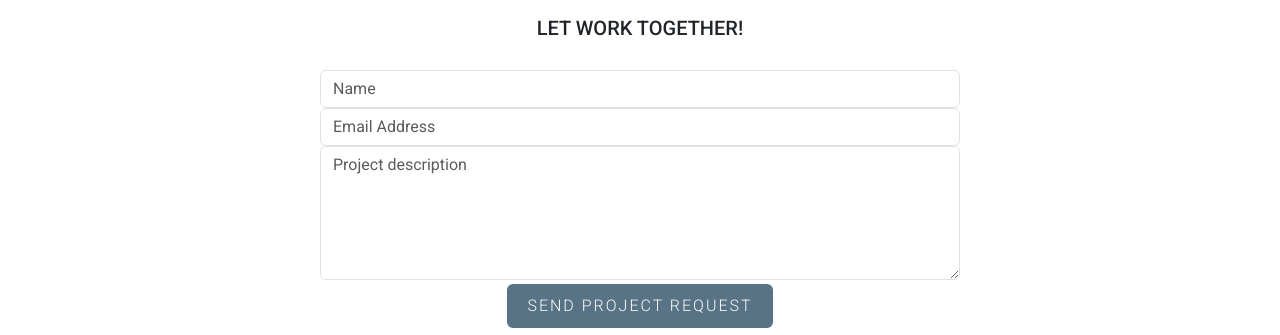
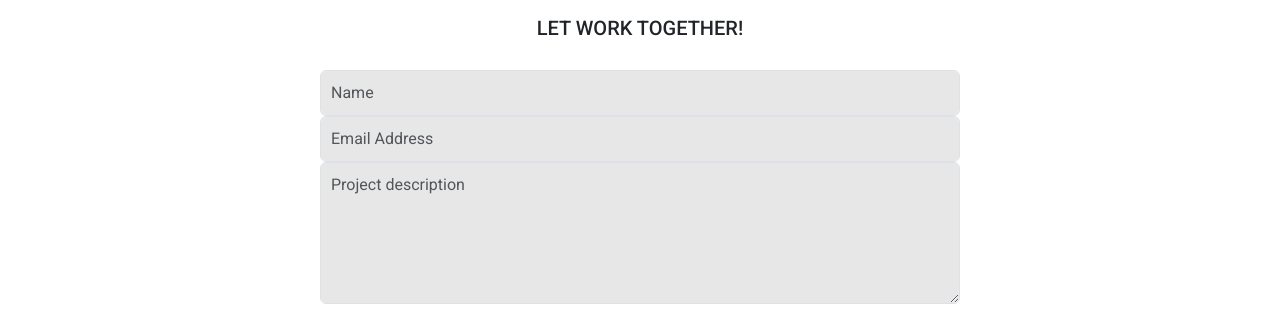
Before and after one commit to TerryLoc/resume-project, a plain HTML site: page contact.html in a window 1280 px wide. Shown: the part 436-771 px from the top of the page. Drawn offline with nearby package versions, Linux system fonts and the light colour scheme.

```diff
--- a/assets/css/style.css
+++ b/assets/css/style.css
@@ -371,11 +371,21 @@
   max-width: 70%;
 }
 
+.center-form input {
+  background-color: rgba(25, 25, 25, 0.1);
+  padding: 10px;
+}
+
+.center-form textarea {
+  background-color: rgba(25, 25, 25, 0.1);
+  padding: 10px;
+}
+
 button[type='submit'] {
   background-color: #577385;
   color: #fafafa;
   border: none;
-  margin-bottom: 30px;
+  margin: 30px;
   padding: 10px 20px;
   font-size: 16px;
   font-weight: 300;
```
Also changed, not shown: resume.html (+5 -3 lines).
